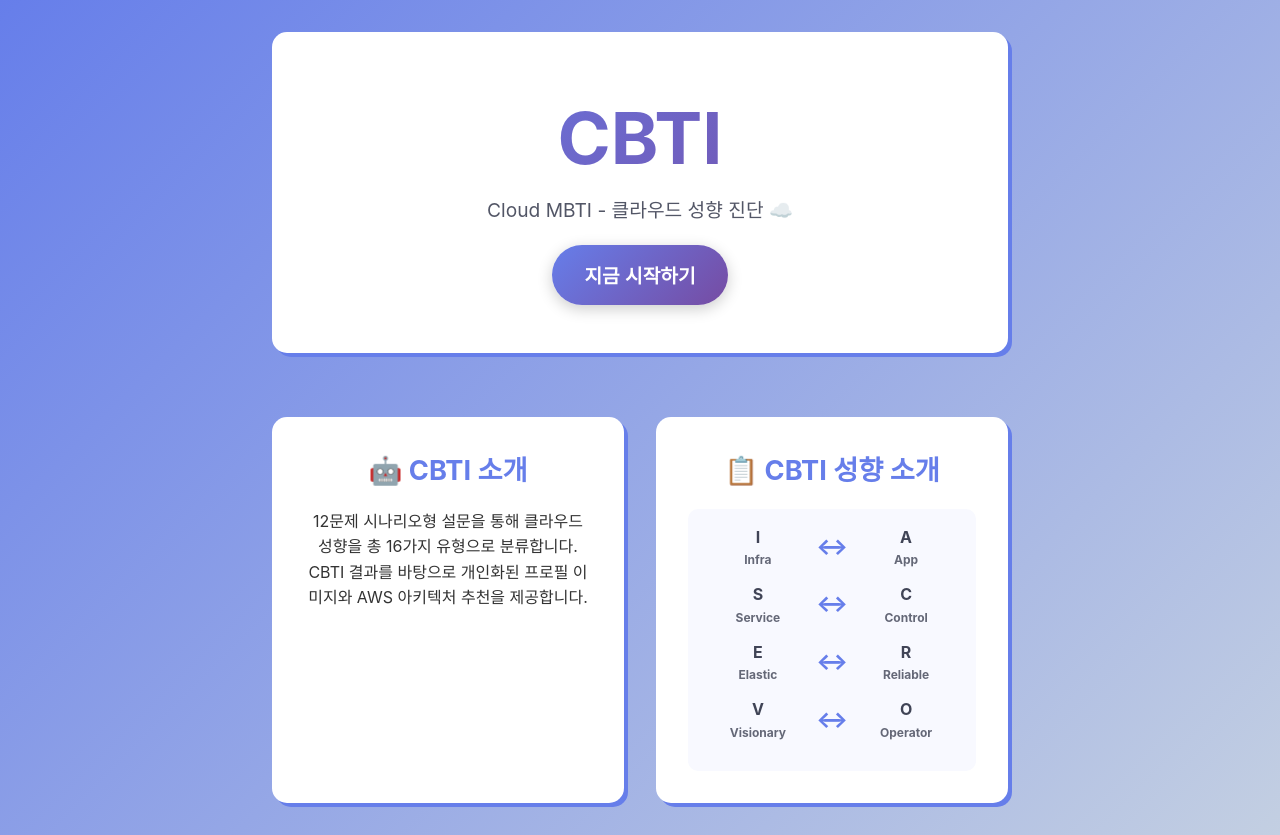
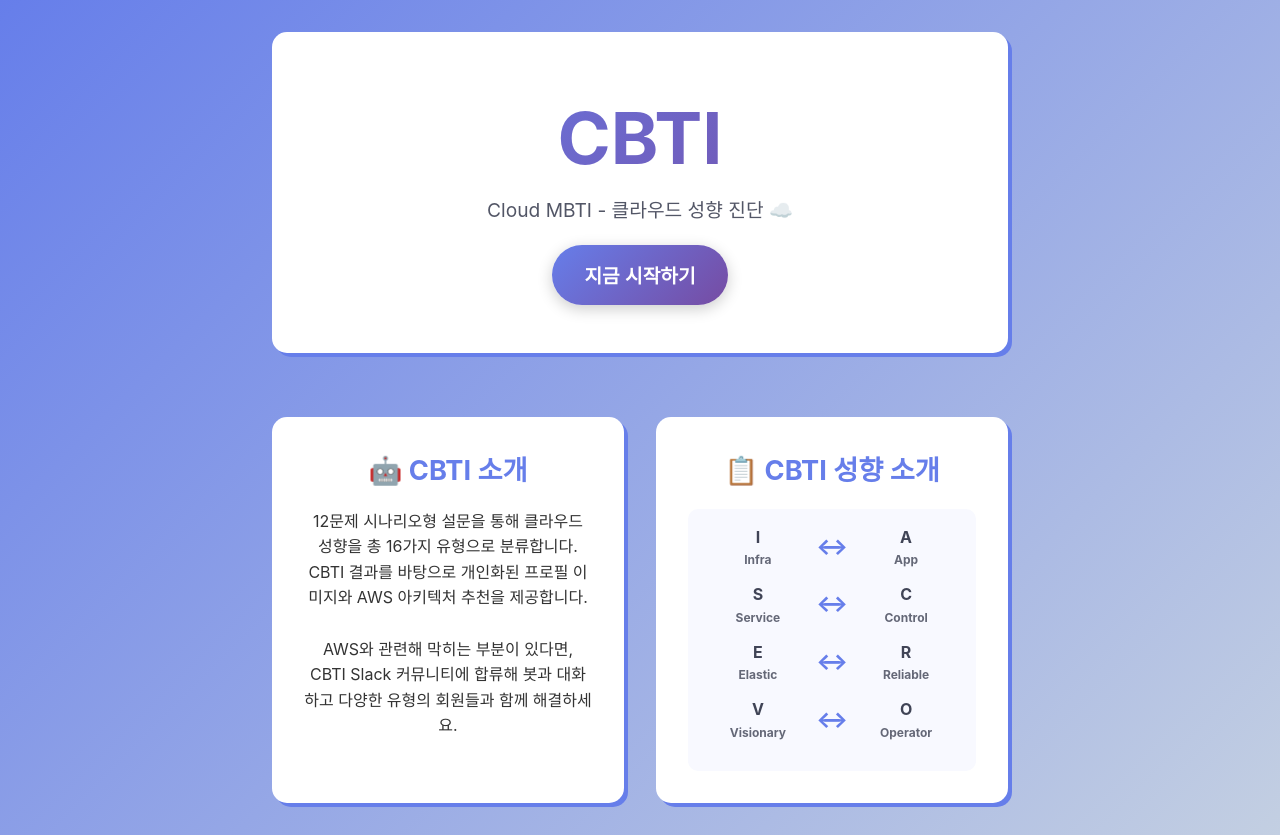
Before and after one commit to QloudTeam/Qloud09-aws-hackathon, a React (Vite) app: page / in a window 1280 px wide. Built offline with nearby package versions, Linux system fonts and the light colour scheme.

Commit message:
홈페이지 텍스트 수정

```diff
--- a/src/pages/HomePage.tsx
+++ b/src/pages/HomePage.tsx
@@ -30,6 +30,8 @@
            <h2>🤖 CBTI 소개</h2>
              <p>12문제 시나리오형 설문을 통해 클라우드 성향을 총 16가지 유형으로 분류합니다. </p>
              <p>CBTI 결과를 바탕으로 개인화된 프로필 이미지와 AWS 아키텍처 추천을 제공합니다.</p>
+             <br></br>
+             <p>AWS와 관련해 막히는 부분이 있다면, CBTI Slack 커뮤니티에 합류해 봇과 대화하고 다양한 유형의 회원들과 함께 해결하세요.</p>
          </div>
 
          <div className="info-section">
```
